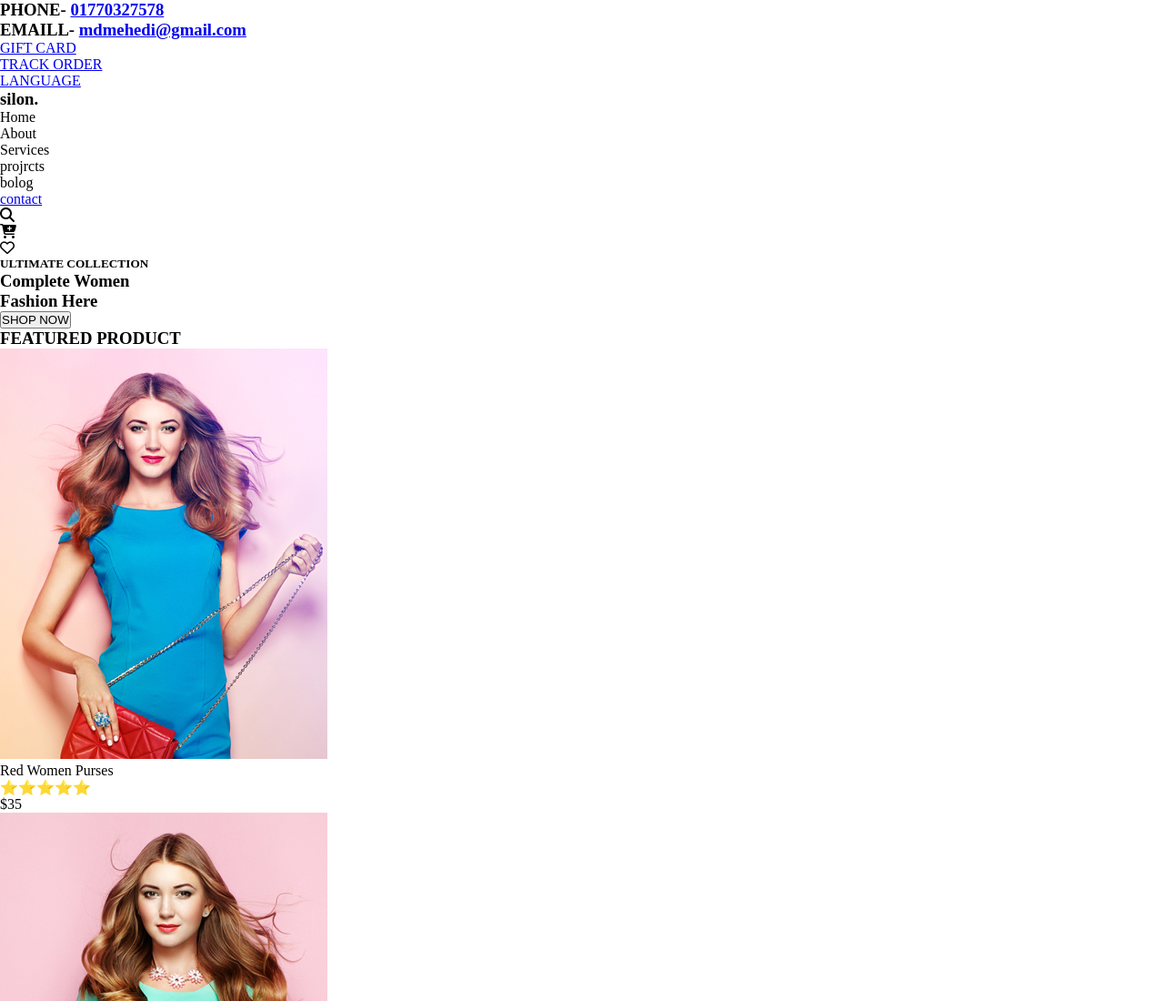
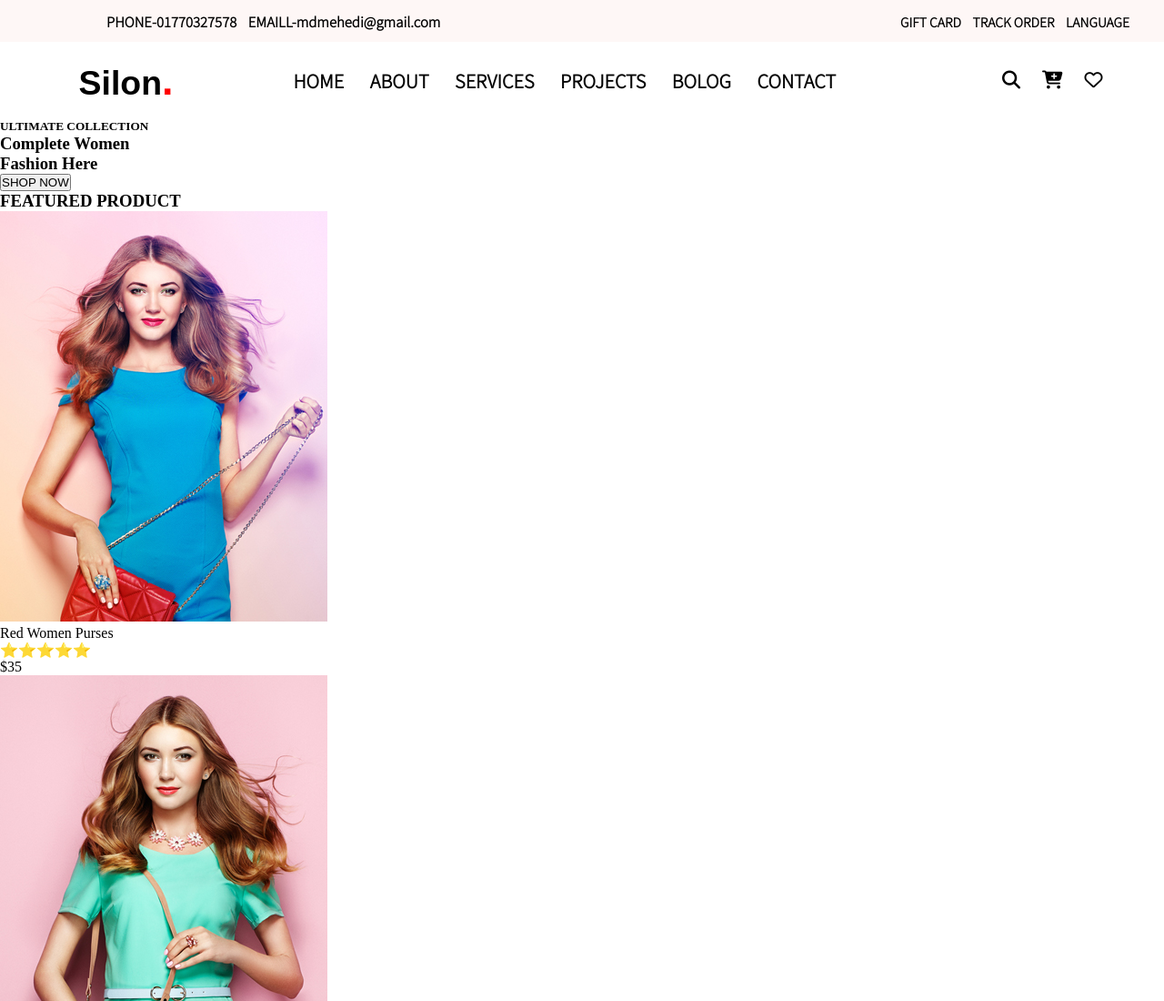
Before and after one commit to mdmehedi1452/E-comarce, a plain HTML site: page index.html in a window 1280 px wide. Shown: the top 1100 px of the page at 91% size. Drawn offline with Linux system fonts and the light colour scheme.

Commit message:
dheader change

```diff
--- a/css/style.css
+++ b/css/style.css
@@ -553,28 +553,130 @@ body{
     width:1350px;
 }
 .all_body_part{}
-.header-up{}
-.header-up-left{}
-.header-up-left h3{}
-.header-up-left h3 a{}
-.header-up-right{}
+.header-up{
+    width: 100%;
+    display: inline-flex;
+    height: 46px;
+    background-color: #FEF7F6;
+    justify-content: center;
+}
+.header-up-left{
+    font-weight: 600;
+    font-family: 'Noto Sans JP', sans-serif;
+    padding-left: 8%;
+    display: flex;
+    justify-content: flex-start;
+    align-items: center;
+    width: 50%;
+}
+.header-up-left ul li{
+    margin-left: 9px;
+    display: inline-flex;
+    font-size: 15px;
+}
+
+.header-up-left ul li a{
+    color: black;
+    font-size: 15px;
+    text-decoration: none;
+
+}
+.header-up-left ul li a:hover{
+    color: rgb(233, 231, 231);
+    transition: 1s;
+
+}
+.header-up-right{
+    font-weight: 600;
+    font-family: 'Noto Sans JP', sans-serif;
+    padding-right: 8%;
+    display: flex;
+    justify-content: flex-end;
+    align-items: center;
+    width: 50%;
+}
 .header-up-right ul{}
-.header-up-right ul li{}
-.header-up-right ul li a{}
-.header-down{}
-.logo_part{}
-.logo_part h1{}
-.logo_part h1 span{}
-.menu-part{}
+.header-up-right ul li{
+    margin-left: 9px;
+    display: inline-flex;
+    font-size: 13px;
+}
+.header-up-right ul li a{
+    font-size: 14px;
+    color: black;
+    text-decoration: none;
+}
+.header-up-right ul li a:hover{
+    color: rgb(238, 238, 238);
+    transition: 1s;
+
+}
+.header-down{
+    width: 100%;
+    height: 85px;
+
+    display: inline-flex;
+}
+.logo_part{
+    width: 23%;
+    display: flex;
+    justify-content: center;
+    font-size: 32px;
+    align-items: center;
+
+}
+.logo_part h1{
+    font-family: 'Oxygen', sans-serif;
+}
+..logo_part h1:hover{
+ color: salmon;
+ transition: 0.5s;
+}
+.logo_part h1 span{
+    font-size: 45px;
+    color: red;
+}
+.menu-part{
+    font-family: 'Noto Sans JP', sans-serif;
+    width: 57%;
+    display: flex;
+    justify-content: center;
+    font-size: 20px;
+    align-items: center;
+}
 .menu-part nav{}
-.menu-part nav ul{}
-.menu-part nav ul li{}
-.menu-part nav ul li a{}
-.icon-part{}
-.shach{}
-.shach i{}
-.cart i{}
-.love i{}
+.menu-part nav ul{
+    list-style: none;
+}
+.menu-part nav ul li{
+    display: inline-flex;
+    padding: 12px;
+}
+.menu-part nav ul li a{
+    text-transform: uppercase;
+    font-weight: 800;
+    text-decoration: none;
+    color: black;
+}
+.menu-part nav ul li a:hover{
+    color: red;
+    transition: 0.5s;
+}
+.icon-part{
+    width: 32%;
+    display: flex;
+    justify-content: center;
+    align-items: center;
+}
+.heading-icon{
+ font-size: 20px;
+ padding: 12px;
+}
+.heading-icon:hover{
+    color: red;
+    transition: 0.5s;
+}
+
 .landing-one{}
 .landing-page{}
 .landing-content{}
--- a/index.html
+++ b/index.html
@@ -4,6 +4,10 @@
     <meta charset="UTF-8">
     <meta http-equiv="X-UA-Compatible" content="IE=edge">
     <meta name="viewport" content="width=device-width, initial-scale=1.0">
+    <link rel="preconnect" href="https://fonts.googleapis.com">
+<link rel="preconnect" href="https://fonts.gstatic.com" crossorigin>
+<link href="https://fonts.googleapis.com/css2?family=Noto+Sans+JP:wght@300&display=swap" rel="stylesheet">
+
     <link rel="stylesheet" href="css/style.css">
     <title>E-Comarce_site By_mehedi</title>
 </head>
@@ -11,8 +15,10 @@
     <section class="all_body_part">
         <section class="header-up">
             <div class="header-up-left">
-                <h3>PHONE- <a href="#">01770327578</a></h3>
-                <h3>EMAILL- <a href="#">mdmehedi@gmail.com</a></h3>
+              <ul>
+                <li>PHONE- <a href="#">01770327578</a></li>
+                <li>EMAILL- <a href="#">mdmehedi@gmail.com</a></li>
+              </ul>
             </div>
             <div class="header-up-right">
                 <ul>
@@ -25,24 +31,24 @@
 
         <section class="header-down">
             <div class="logo_part">
-                <h1>silon<span>.</span> </h1>
+                <h1>Silon<span>.</span> </h1>
             </div>
             <div class="menu-part">
                 <nav>
                     <ul>
-                        <li><a href="#"></a>Home</li>
-                        <li><a href="#"></a>About</li>
-                        <li><a href="#"></a>Services</li>
-                        <li><a href="#"></a>projrcts</li>
-                        <li><a href="#"></a>bolog</li>
-                        <li><a href="#">contact</a></li>
+                        <li><a href="#">Home</a></li>
+                        <li><a href="#">About</a></li>
+                        <li><a href="#">Services</a></li>
+                        <li><a href="#">Projects</a></li>
+                        <li><a href="#">Bolog</a></li>
+                        <li><a href="#">Contact</a></li>
                     </ul>
                 </nav>
             </div>
             <div class="icon-part">
-                <div class="shach"><i class="fas fa-search"></i></div>
-                <div class="cart"><i class="fas fa-cart-plus"></i></div>
-                <div class="love"><i class="far fa-heart"></i></div>
+                <div class="heading-icon"><i class="fas fa-search"></i></div>
+                <div class="heading-icon"><i class="fas fa-cart-plus"></i></div>
+                <div class="heading-icon"><i class="far fa-heart"></i></div>
             </div>
         </section>
        <section class="landing-one">
```
